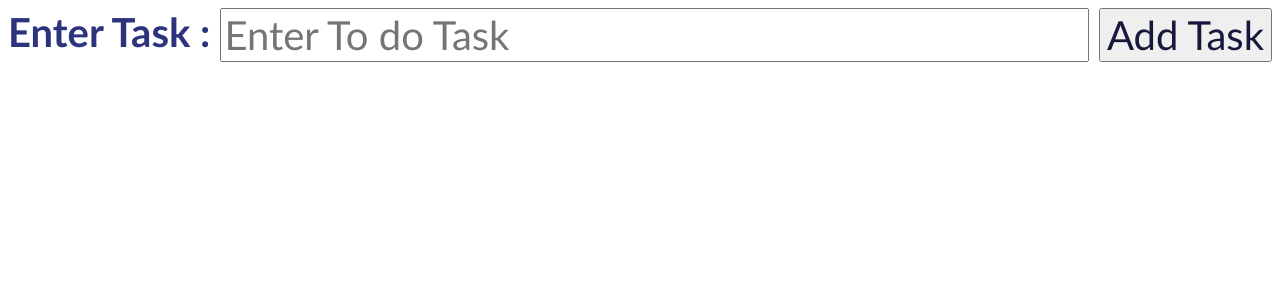
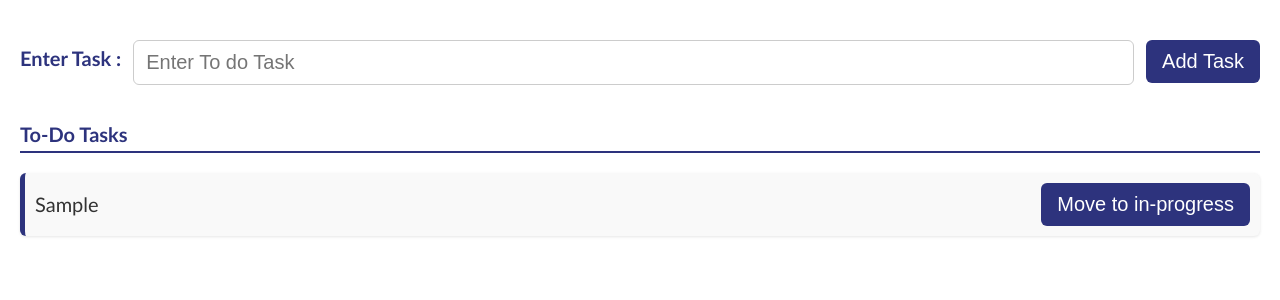
Before and after one commit to neha9029/Todo-FlexBox, a React (Create React App) app: page / in a window 1280 px wide. Both pictures are taken after typing "Sample" into the empty fields and a click on the button "Add Task". Shown: the top 300 px of the page. Built offline with nearby package versions, Linux system fonts and the light colour scheme.

Commit message:
added todo-list function and updated css

```diff
--- a/src/App.js
+++ b/src/App.js
@@ -2,16 +2,21 @@ import { useState } from "react";
 
 export default function App() {
   const [task, setTask] = useState("");
-  const [todoList, addToList] = useState([]);
+  const [todoTask, setTodoTask] = useState([]);
 
   function handleAddToList(task) {
     if (task.trim() === "") return;
 
-    addToList((prev) => [...prev, task]);
+    setTodoTask((prev) => [...prev, task]);
     setTask("");
   }
 
-  return <Task task={task} setTask={setTask} onAdd={handleAddToList} />;
+  return (
+    <>
+      <Task task={task} setTask={setTask} onAdd={handleAddToList} />
+      <TodoList tasks={todoTask} />
+    </>
+  );
 }
 
 function Task({ task, setTask, onAdd }) {
@@ -31,3 +36,17 @@ function Task({ task, setTask, onAdd }) {
     </div>
   );
 }
+
+function TodoList({ tasks }) {
+  return (
+    <div className="todo-list">
+      <h2 className="todo-task-label">To-Do Tasks</h2>
+      {tasks.map((t, index) => (
+        <div key={index} className="task-card">
+          <span className="task-text">{t}</span>
+          <button className="inprogress-button">Move to in-progress</button>
+        </div>
+      ))}
+    </div>
+  );
+}
--- a/src/index.css
+++ b/src/index.css
@@ -1,27 +1,94 @@
+body {
+  font-family: "Gill Sans", "Gill Sans MT", Calibri, "Trebuchet MS", sans-serif;
+  background-color: #fff;
+  color: #16183c;
+  margin: 0;
+  padding: 20px;
+}
+
 .task-container {
   display: flex;
   flex-direction: row;
   /* justify-content: flex-start; */
   align-items: flex-start;
-  gap: 10px;
+  gap: 12px;
+  margin-top: 20px;
 }
 
 .task-label {
-  font-size: 40px;
-  font-family: "Gill Sans", "Gill Sans MT", Calibri, "Trebuchet MS", sans-serif;
-  font-weight: bold;
+  font-size: 20px;
+  font-weight: 600;
+  margin-top: 6px;
   color: #2d337d;
+  white-space: nowrap;
 }
 
 .task-input {
-  font-size: 40px;
-  font-family: "Gill Sans", "Gill Sans MT", Calibri, "Trebuchet MS", sans-serif;
-  color: #16183c;
+  font-size: 20px;
+  padding: 10px 12px;
+  border: 1px solid #ccc;
+  border-radius: 6px;
+  outline: none;
   flex: 1;
 }
 
-.task-button {
-  font-size: 40px;
-  font-family: "Gill Sans", "Gill Sans MT", Calibri, "Trebuchet MS", sans-serif;
-  color: #16183c;
+.task-input:focus {
+  border-color: #2d337d;
+  box-shadow: 0 0 0 2px rgba(45, 51, 125, 0.2);
 }
+
+.task-button,
+.inprogress-button {
+  font-size: 20px;
+  padding: 10px 16px;
+  border: none;
+  border-radius: 6px;
+  background-color: #2d337d;
+  color: white;
+  cursor: pointer;
+  transition: background-color 0.2s ease;
+}
+
+.task-button:hover,
+.inprogress-button:hover {
+  background-color: #404ab5;
+}
+
+.task-button:disabled {
+  background-color: #999;
+  cursor: not-allowed;
+}
+
+.todo-task-label {
+  font-size: 20px;
+  font-weight: 600;
+  margin-bottom: 10px;
+  padding: 0 0 5px 0;
+  border-bottom: 2px solid #2d337d;
+  color: #2d337d;
+}
+.todo-list {
+  display: flex;
+  flex-direction: column;
+  gap: 10px;
+  margin-top: 20px;
+}
+
+.task-card {
+  padding: 10px;
+  background: #f9f9f9;
+  border-left: 5px solid #2d337d;
+  border-radius: 6px;
+  font-size: 18px;
+  display: flex;
+  align-items: center;
+  justify-content: space-between;
+  box-shadow: 0 1px 3px rgba(0, 0, 0, 0.1);
+  gap: 20px;
+}
+
+.task-text {
+  flex: 1;
+  font-size: 20px;
+  color: #333;
+}
```
